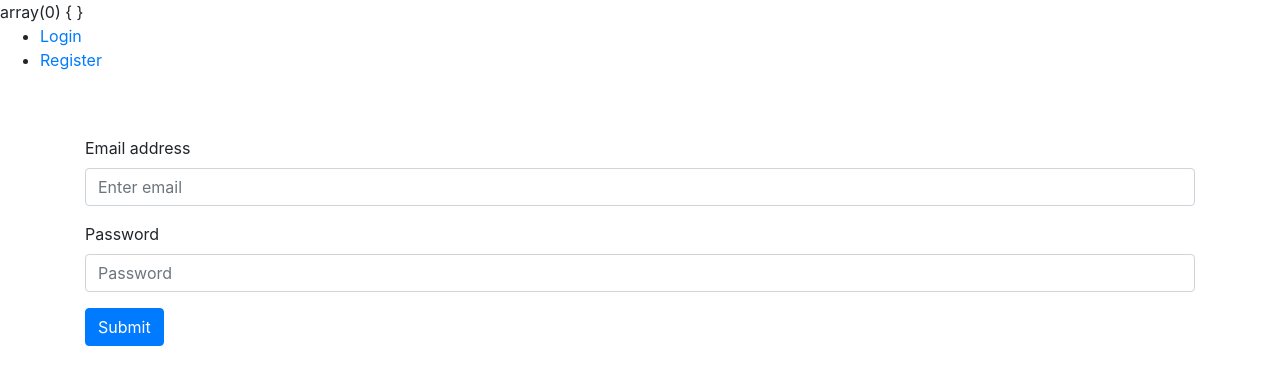
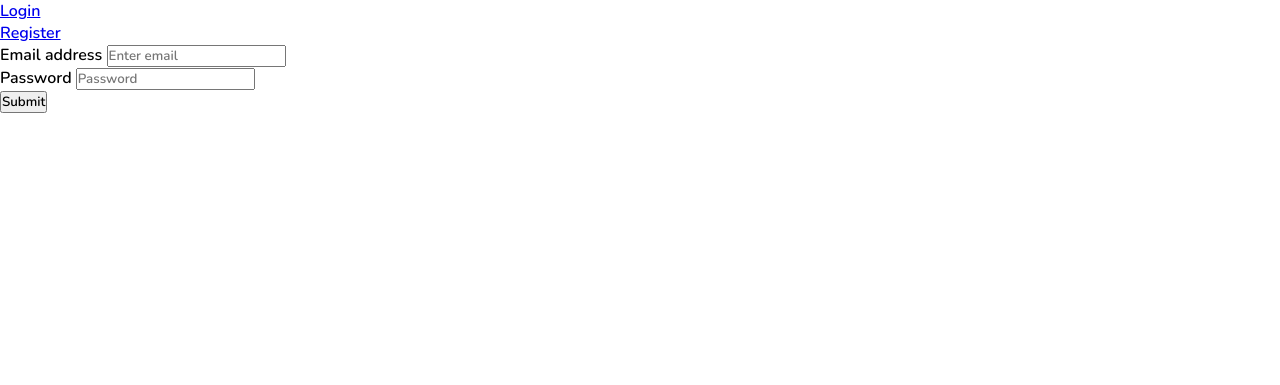
Before and after one commit to UzuLaura/register-login, a PHP site: page /login in a window 1280 px wide. Shown: the top 385 px of the page. Run offline with PHP 8.4, Linux system fonts and the light colour scheme; some libraries are stand-ins or nearby versions.

Commit message:
added assets

```diff
--- a/app/views/layouts/head.php
+++ b/app/views/layouts/head.php
@@ -5,18 +5,6 @@
     <meta http-equiv="X-UA-Compatible" content="ie=edge">
     <title>Login/Register App</title>
 
-    <!--Bootstrap CSS-->
-    <link rel="stylesheet" href="https://maxcdn.bootstrapcdn.com/bootstrap/4.0.0/css/bootstrap.min.css"
-          integrity="sha384-Gn5384xqQ1aoWXA+058RXPxPg6fy4IWvTNh0E263XmFcJlSAwiGgFAW/dAiS6JXm" crossorigin="anonymous">
-
-    <!--JS libraries for Bootstrap-->
-    <script src="https://code.jquery.com/jquery-3.2.1.slim.min.js"
-            integrity="sha384-KJ3o2DKtIkvYIK3UENzmM7KCkRr/rE9/Qpg6aAZGJwFDMVNA/GpGFF93hXpG5KkN" crossorigin="anonymous"
-            defer></script>
-    <script src="https://cdnjs.cloudflare.com/ajax/libs/popper.js/1.12.9/umd/popper.min.js"
-            integrity="sha384-ApNbgh9B+Y1QKtv3Rn7W3mgPxhU9K/ScQsAP7hUibX39j7fakFPskvXusvfa0b4Q" crossorigin="anonymous"
-            defer></script>
-    <script src="https://maxcdn.bootstrapcdn.com/bootstrap/4.0.0/js/bootstrap.min.js"
-            integrity="sha384-JZR6Spejh4U02d8jOt6vLEHfe/JQGiRRSQQxSfFWpi1MquVdAyjUar5+76PVCmYl" crossorigin="anonymous"
-            defer></script>
+    <!--Style CSS-->
+    <link rel="stylesheet" href="../assets/style.css">
 </head>
--- a/app/views/login.php
+++ b/app/views/login.php
@@ -3,8 +3,6 @@
 if (isset($_SESSION['user'])) {
     header('Location: /');
 }
-
-var_dump($_SESSION);
 
 ?>
 <!doctype html>
@@ -15,11 +13,9 @@ var_dump($_SESSION);
 <!--Navbar-->
 <?php include_once 'components/navbar.php'; ?>
 
-<div class="container py-5">
-
     <?php if (isset($error)): ?>
 
-            <div class="alert alert-danger" role="alert">
+        <div class="">
             <?= $error; ?>
         </div>
 
@@ -28,22 +24,22 @@ var_dump($_SESSION);
         <form method="post" action="/login">
 
             <!--Email input group-->
-        <div class="form-group">
+            <div class="">
                 <label for="exampleInputEmail1">Email address</label>
                 <input type="email"
                        name="email"
-                   class="form-control"
+                       class=""
                        id="exampleInputEmail1"
                        aria-describedby="emailHelp"
                        placeholder="Enter email">
             </div>
 
             <!--Password input group-->
-        <div class="form-group">
+            <div class="">
                 <label for="exampleInputPassword1">Password</label>
                 <input type="password"
                        name="password"
-                   class="form-control"
+                       class=""
                        id="exampleInputPassword1"
                        placeholder="Password">
             </div>
@@ -51,6 +47,6 @@ var_dump($_SESSION);
             <!--Submit button-->
             <button type="submit" class="btn btn-primary">Submit</button>
         </form>
-</div>
+
 </body>
 </html>
--- a/app/views/register.php
+++ b/app/views/register.php
@@ -3,8 +3,6 @@
 if (isset($_SESSION['user'])) {
     header('Location: /');
 }
-
-var_dump($_SESSION);
 
 ?>
 <!doctype html>
--- /dev/null
+++ b/assets/style.css
@@ -0,0 +1,8 @@
+@import url('https://fonts.googleapis.com/css2?family=Nunito:wght@600&display=swap');
+
+* {
+    margin: 0;
+    padding: 0;
+    box-sizing: border-box;
+    font-family: 'Nunito', sans-serif;
+}
```
Lines whose indentation alone changed are shown as unchanged.
